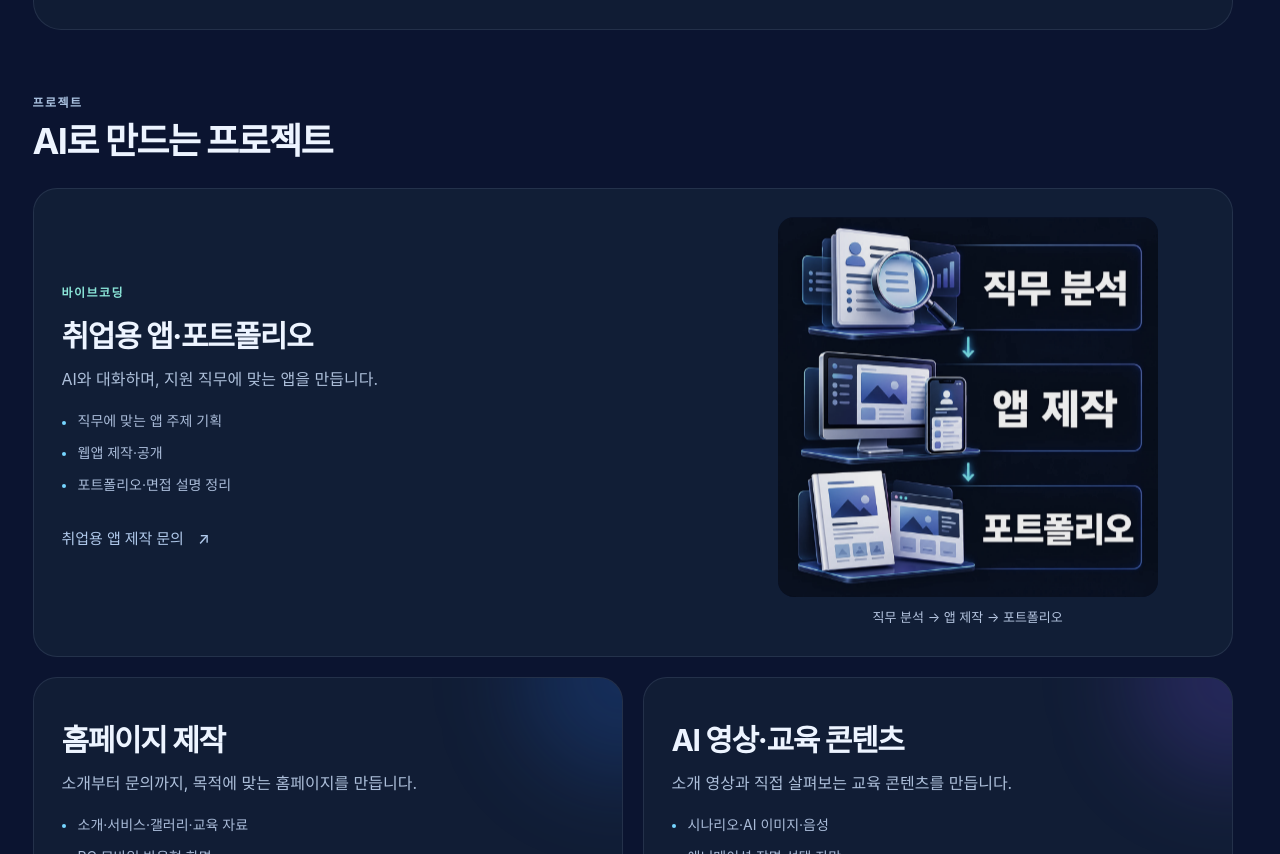
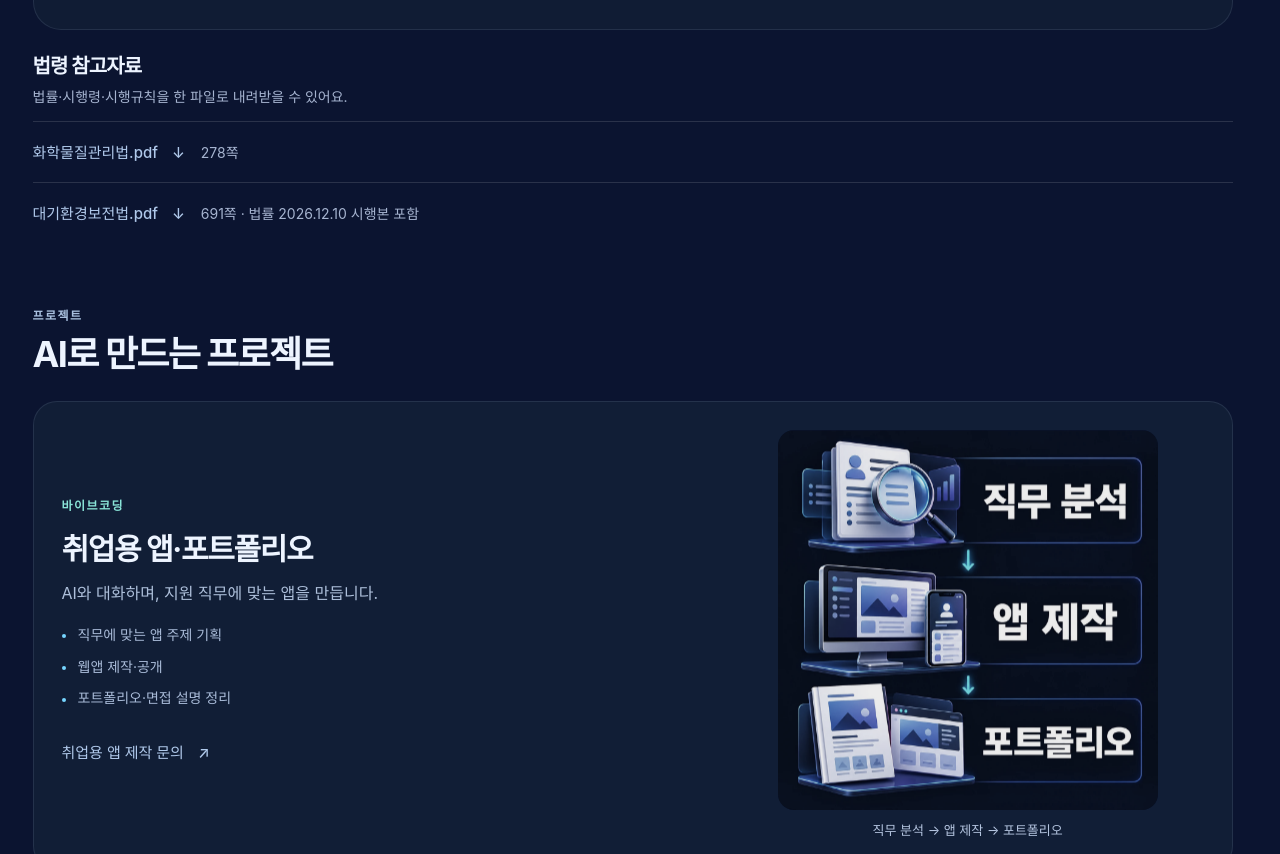
Before and after one commit to todaynit1-sys/ailab, a website: page index.html in a window 1280 px wide. Shown: the part 1213-2067 px from the top of the page. Drawn offline with Linux system fonts and the light colour scheme.

Commit message:
Add Korean law reference PDFs to the education section

```diff
--- a/index.html
+++ b/index.html
@@ -33,6 +33,14 @@
 <button class="text-link" data-service="lecture" data-cta="primary" aria-haspopup="dialog">강의 문의 <span aria-hidden="true">↗</span></button></div>
 <figure class="education-art infographic-visual"><div class="infographic-frame"><img src="assets/infographics/education-gpt.webp" width="1254" height="1254" alt="AI 기본에서 AI 활용, 업무 특화로 이어지는 실무 교육" loading="lazy" decoding="async"></div><figcaption>이해 → 실습 → 업무 적용</figcaption></figure>
 </div>
+<section id="legal-materials" class="legal-materials" aria-labelledby="legal-materials-title">
+<h3 id="legal-materials-title">법령 참고자료</h3>
+<p>법률·시행령·시행규칙을 한 파일로 내려받을 수 있어요.</p>
+<ul>
+<li><a class="text-link" href="assets/materials/화학물질관리법.pdf" download="화학물질관리법.pdf">화학물질관리법.pdf <span aria-hidden="true">↓</span></a><span>278쪽</span></li>
+<li><a class="text-link" href="assets/materials/대기환경보전법.pdf" download="대기환경보전법.pdf">대기환경보전법.pdf <span aria-hidden="true">↓</span></a><span>691쪽 · 법률 2026.12.10 시행본 포함</span></li>
+</ul>
+</section>
 </section>
 <section id="projects" class="projects shell section" aria-labelledby="projects-title">
 <div class="section-heading"><div><p class="eyebrow">프로젝트</p><h2 id="projects-title">AI로 만드는 프로젝트</h2></div></div>
--- a/server.cjs
+++ b/server.cjs
@@ -8,6 +8,8 @@ http.createServer((req,res) => {
   try { name = decodeURIComponent(new URL(req.url,'http://localhost').pathname); } catch { res.writeHead(400); return res.end(); }
   if (name === '/') name = '/index.html';
   const file = path.resolve(root, '.' + name);
-  if (!file.startsWith(root + path.sep) || !Object.hasOwn(types,path.extname(file))) {res.writeHead(404); return res.end('Not found');}
-  fs.readFile(file,(error,body) => {if(error){res.writeHead(404); return res.end('Not found');}res.writeHead(200,{'Content-Type':types[path.extname(file)],'Cache-Control':'no-cache'}); res.end(body);});
+  const isMaterial = path.dirname(file) === path.join(root, 'assets', 'materials') && path.extname(file) === '.pdf';
+  const contentType = isMaterial ? 'application/pdf' : types[path.extname(file)];
+  if (!file.startsWith(root + path.sep) || !contentType) {res.writeHead(404); return res.end('Not found');}
+  fs.readFile(file,(error,body) => {if(error){res.writeHead(404); return res.end('Not found');}res.writeHead(200,{'Content-Type':contentType,'Cache-Control':'no-cache'}); res.end(body);});
 }).listen(4173,'127.0.0.1',() => console.log('AI전략연구소 미리보기: http://127.0.0.1:4173'));
--- a/styles.css
+++ b/styles.css
@@ -338,6 +338,12 @@ body{background:#0b1430}
 @media(max-width:760px){.activity-signals .signal-flow{stroke-width:6}}
 @media(prefers-reduced-motion:reduce){.activity-art{transform:none!important}.signal-flow,.signal-halo{opacity:0!important}}
 
+.legal-materials{margin-top:24px;scroll-margin-top:120px}
+.legal-materials h3{font-size:20px}
+.legal-materials p,.legal-materials li>span{color:var(--color-muted);font-size:14px}
+.legal-materials p{margin:6px 0 12px}
+.legal-materials li{display:flex;align-items:baseline;flex-wrap:wrap;column-gap:16px;padding:8px 0;border-top:1px solid var(--color-line,#ffffff26)}
+.legal-materials a{min-height:44px}
 /* The lettering and central hub stay still; each illustration has its own rhythm. */
 .activity-illustration{display:block;width:100%;height:auto;filter:saturate(.58) brightness(.93)}
 .activity-tile{transform-box:view-box}
```
Also changed, not shown: 2 other files.
